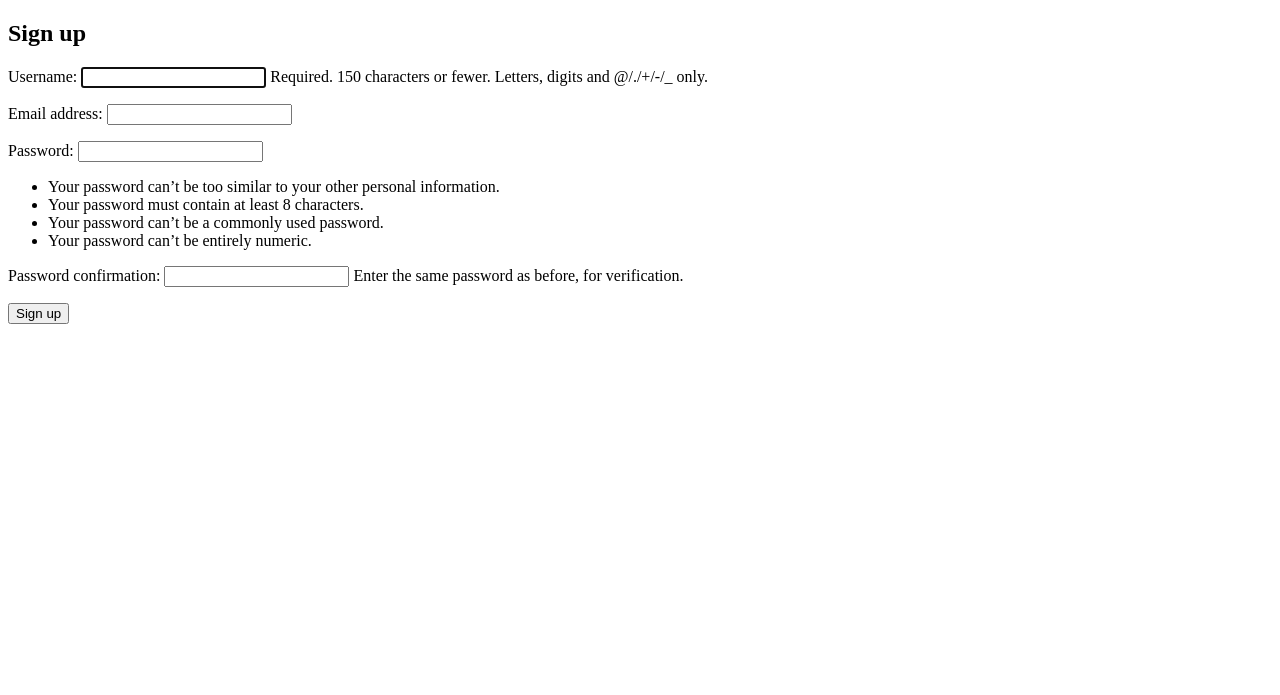
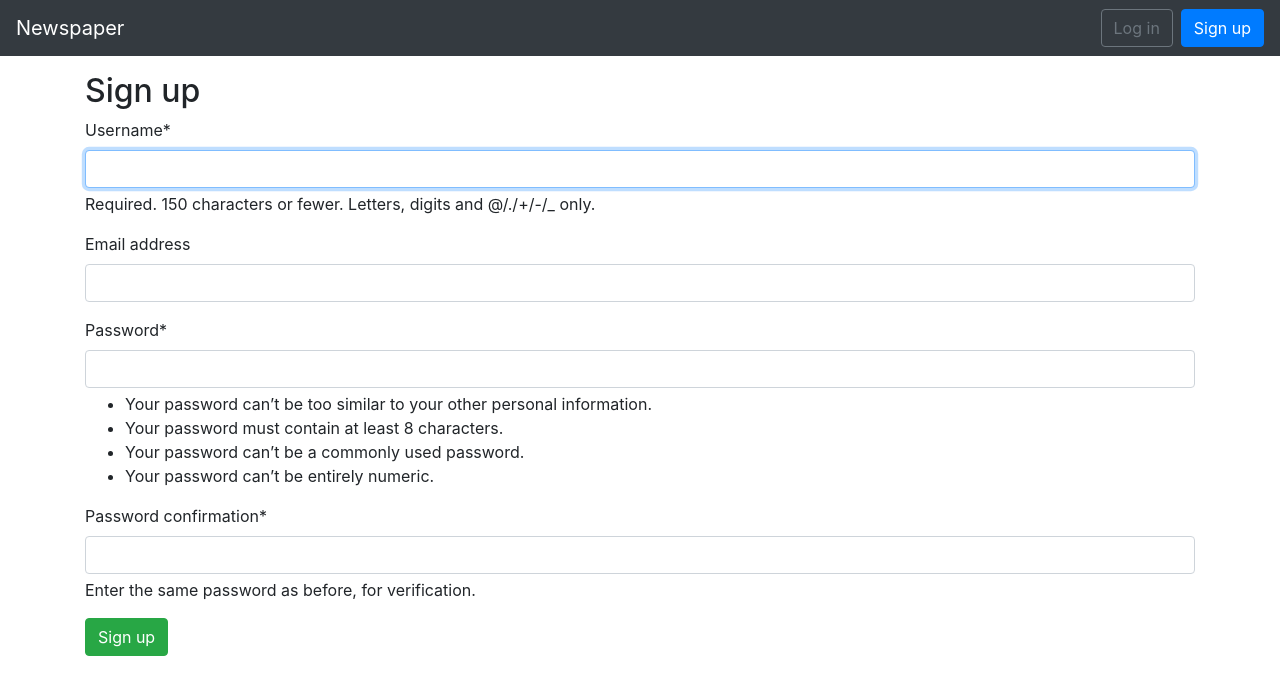
Before and after one commit to 3enn9/newspaper-django-project, a Django app: page /users/signup/ in a window 1280 px wide. Shown: the top 695 px of the page. Run offline with Django 5.2, Linux system fonts and the light colour scheme; some libraries are stand-ins or nearby versions.

Commit message:
Ready Login Signup

```diff
--- a/templates/base.html
+++ b/templates/base.html
@@ -2,13 +2,58 @@
 <!DOCTYPE html>
 <html>
 <head>
-    <meta charset="utf- ">
-    <title>Newspaper App</title>
+  <!-- Required meta tags -->
+  <meta charset="utf-8">
+  <meta name="viewport" content="width=device-width, initial-scale=1, shrink-to-fit=no">
+
+  <!-- Bootstrap CSS -->
+  <link rel="stylesheet" href="https://maxcdn.bootstrapcdn.com/bootstrap/4.0.0/css/bootstrap.min.css" crossorigin="anonymous">
+
+
+  <title>{% block title %}Newspaper App{% endblock title %}</title>
 </head>
+
 <body>
-    <main>
-        {% block content %}
-        {% endblock %}
-    </main>
+  <nav class="navbar navbar-expand-md navbar-dark bg-dark mb-3">
+    <a class="navbar-brand" href="{% url 'home' %}">Newspaper</a>
+    <button class="navbar-toggler" type="button" data-toggle="collapse" data-target="#navbarCollapse" aria-controls="navbarCollapse" aria-expanded="false" aria-label="Toggle navigation">
+      <span class="navbar-toggler-icon"></span>
+    </button>
+    <div class="collapse navbar-collapse" id="navbarCollapse">
+      {% if user.is_authenticated %}
+      <ul class="navbar-nav ml-auto">
+        <li class="nav-item">
+          <a class="nav-link dropdown-toggle" href="#" id="userMenu" data-toggle="dropdown" aria-haspopup="true" aria-expanded="false">
+            {{ user.username }}
+          </a>
+          <div class="dropdown-menu dropdown-menu-right" aria-labelledby="userMenu">
+            <a class="dropdown-item" href="{% url 'password_change' %}">Change password</a>
+            <div class="dropdown-divider"></div>
+            <a class="dropdown-item" href="{% url 'logout' %}">Log out</a>
+          </div>
+        </li>
+      </ul>
+      {% else %}
+      <form class="form-inline ml-auto">
+        <a href="{% url 'login' %}" class="btn btn-outline-secondary">Log in</a>
+        <a href="{% url 'signup' %}" class="btn btn-primary ml-2">Sign up</a>
+      </form>
+      {% endif %}
+    </div>
+  </nav>
+
+  <div class="container">
+    {% block content %}
+    {% endblock %}
+  </div>
+
+  <!-- Optional JavaScript -->
+  <!-- jQuery first, then Popper.js, then Bootstrap JS -->
+  <script src="https://code.jquery.com/jquery-3.2.1.slim.min.js" crossorigin="anonymous"></script>
+  <script src="https://cdnjs.cloudflare.com/ajax/libs/popper.js/1.12.9/umd/popper.min.js" crossorigin="anonymous"></script>
+  <script src="https://maxcdn.bootstrapcdn.com/bootstrap/4.0.0/js/bootstrap.min.js" crossorigin="anonymous"></script>
+
 </body>
+
+
 </html>
--- a/templates/registration/login.html
+++ b/templates/registration/login.html
@@ -5,6 +5,6 @@
 <form method="post">
     {% csrf_token %}
     {{ form.as_p }}
-    <button type="submit">Login</button>
+    <button class="btn btn-success ml- " type="submit">Login</button>
 </form>
 {% endblock %}
--- a/templates/signup.html
+++ b/templates/signup.html
@@ -1,11 +1,15 @@
 <!-- templates/signup.html -->
 {% extends 'base.html' %}
+
+{% load crispy_forms_tags %}
+
 {% block title %}Sign Up{% endblock %}
+
 {% block content %}
 <h2>Sign up</h2>
     <form method="post">
         {% csrf_token %}
-        {{ form.as_p }}
-        <button type="submit">Sign up</button>
+        {{ form|crispy }}
+        <button class="btn btn-success" type="submit">Sign up</button>
     </form>
 {% endblock %}
```
Also changed, not shown: newspaper_project/settings.py (+6 -6 lines), db.sqlite3, 2 other files.
